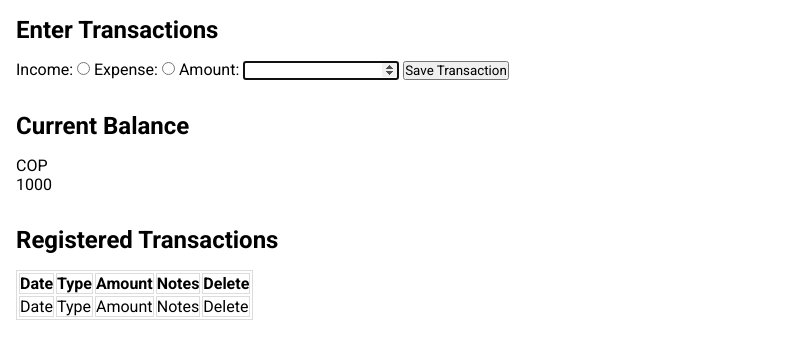
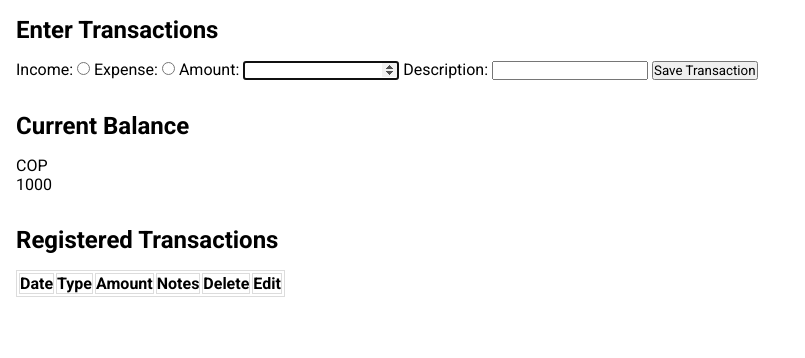
Before and after one commit to kernel688/footprints, a website built with Parcel: page index.html in a window 1280 px wide. Shown: the whole page, without its empty margins (0-805 px from the left). Built offline with nearby package versions, Linux system fonts and the light colour scheme.

Commit message:
Added trxDescription and trxs table changes

```diff
--- a/index.html
+++ b/index.html
@@ -14,6 +14,7 @@
             <label>Income: <input class="form-input" type="radio" name="trx-type" value="Income" id="trx-type-income"></label>
             <label>Expense: <input class="form-input" type="radio" name="trx-type" value="Expense" id="trx-type-expense"></label>
             <label>Amount: <input class="form-input" type="number" id="trx-amount" autofocus></label>
+            <label>Description: <input class="form-input" type="text" id="trx-description"></label>
             <input class="form-submit" type="button" value="Save Transaction" id="submitButton">
         </form>
     </section>
@@ -30,19 +31,13 @@
         <h2 class="section-title">Registered Transactions</h2>
         <div class="transactions">
             <table class="transactions-table">
-                <tr class="transactions-table-header">
+                <tr class="transactions-table-header" id="transactions-table-header">
                     <th>Date</th>
                     <th>Type</th>
                     <th>Amount</th>
                     <th>Notes</th>
                     <th>Delete</th>
-                </tr>
-                <tr class="transactions-table-data">
-                    <td>Date</td>
-                    <td>Type</td>
-                    <td>Amount</td>
-                    <td>Notes</td>
-                    <td>Delete</td>
+                    <th>Edit</th>
                 </tr>
             </table>
 
@@ -51,9 +46,6 @@
     </section>
 
 
-
-
-
-    <script src="scripts/main.js"></script>
+    <script type="module" src="scripts/main.js"></script>
 </body>
 </html>
```
